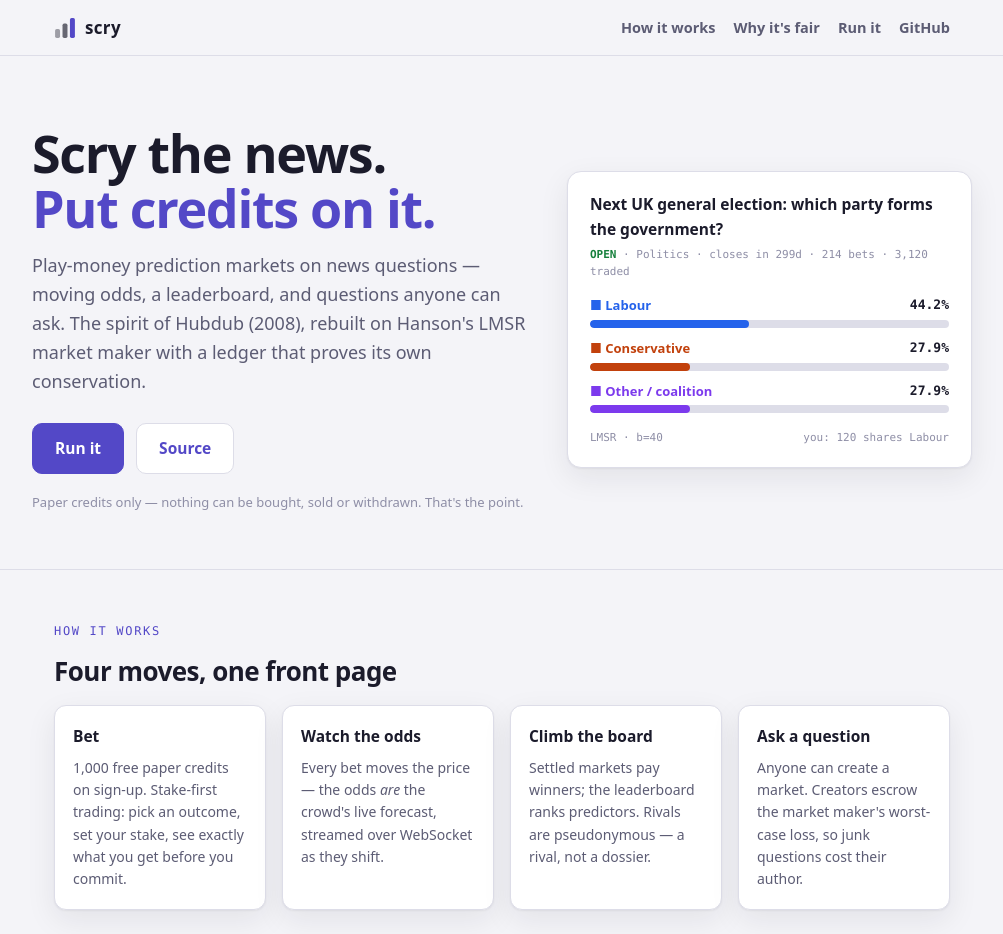
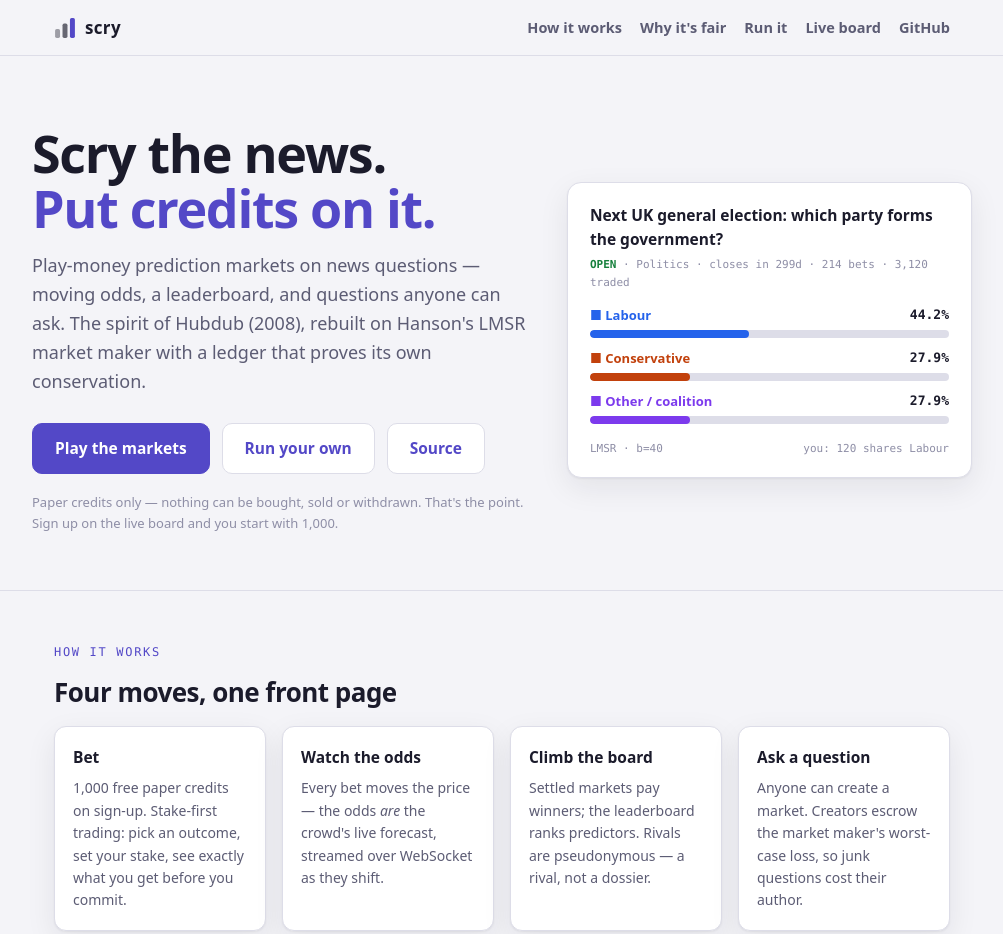
Before and after one commit to melvincarvalho/scry, a website: page index.html in a window 1280 px wide. Shown: the top 934 px of the page, without its empty margins (138-1141 px from the left). Drawn offline with Linux system fonts and the light colour scheme.

Commit message:
landing: the primary CTA is the live board now that one exists (scry.melvincarvalho.com); run-your-own moves to secondary

```diff
--- a/index.html
+++ b/index.html
@@ -101,6 +101,7 @@ footer a{color:var(--soft)}
     <a href="#how">How it works</a>
     <a href="#fair">Why it's fair</a>
     <a href="#run">Run it</a>
+    <a href="https://scry.melvincarvalho.com/">Live board</a>
     <a href="https://github.com/melvincarvalho/scry">GitHub</a>
   </nav>
 </div></header>
@@ -112,10 +113,12 @@ footer a{color:var(--soft)}
     and questions anyone can ask. The spirit of Hubdub (2008), rebuilt on Hanson's LMSR market
     maker with a ledger that proves its own conservation.</p>
     <div class="cta">
-      <a class="btn primary" href="https://github.com/melvincarvalho/scry#quickstart">Run it</a>
+      <a class="btn primary" href="https://scry.melvincarvalho.com/">Play the markets</a>
+      <a class="btn ghost" href="https://github.com/melvincarvalho/scry#quickstart">Run your own</a>
       <a class="btn ghost" href="https://github.com/melvincarvalho/scry">Source</a>
     </div>
-    <div class="note">Paper credits only — nothing can be bought, sold or withdrawn. That's the point.</div>
+    <div class="note">Paper credits only — nothing can be bought, sold or withdrawn. That's the point.
+      Sign up on the live board and you start with 1,000.</div>
   </div>
   <div class="mock" aria-hidden="true">
     <div class="q">Next UK general election: which party forms the government?</div>
```
